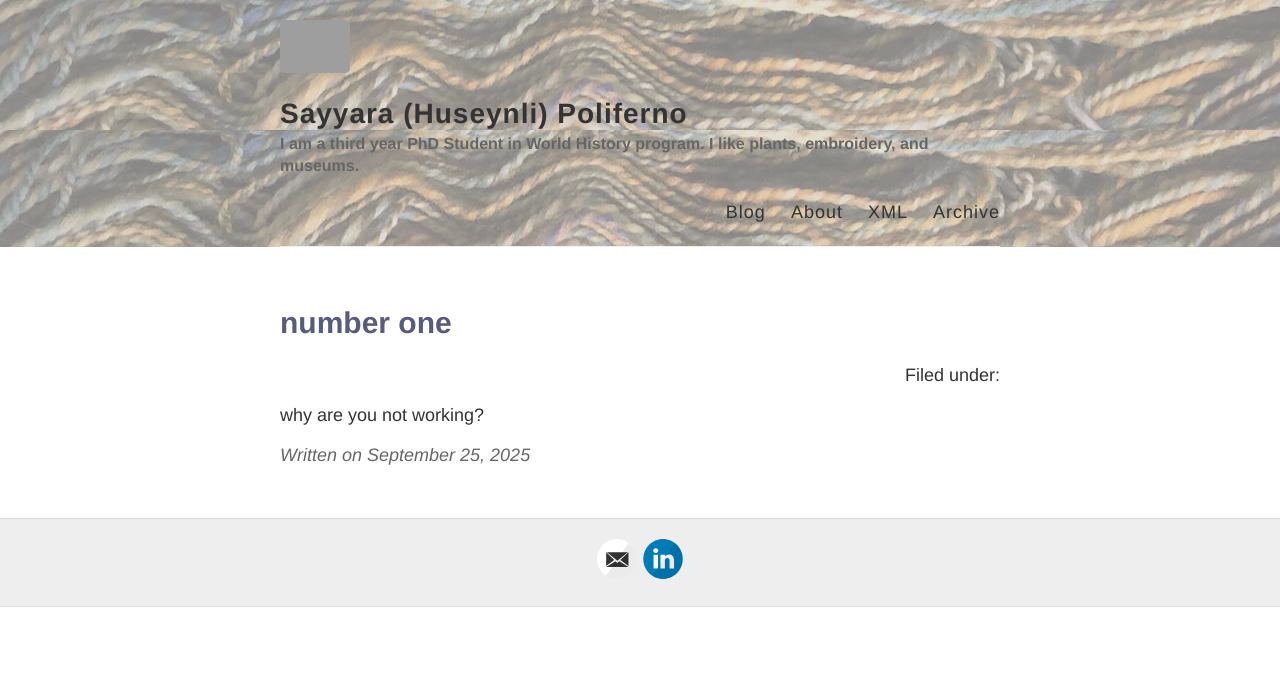
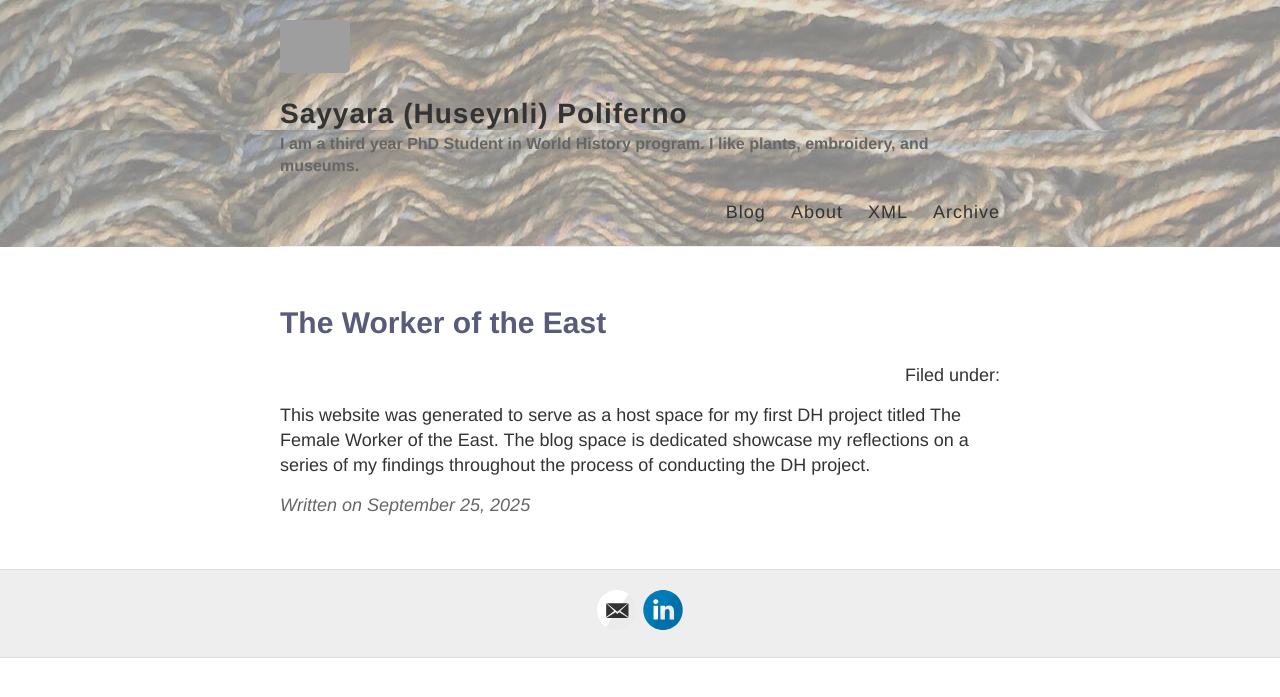
Before and after one commit to sayyarahuseynli/sayyarahuseynli.github.io, a Jekyll site: the page built from _posts/2025-09-25-number-one.md, in a window 1280 px wide. Shown: the top 697 px of the page. Built offline with Jekyll 4.4.1, drawn with Linux system fonts in a browser that asks for light colours; grey boxes are pictures that could not be loaded.

Commit message:
blog post upd

```diff
--- a/_posts/2025-09-25-number-one.md
+++ b/_posts/2025-09-25-number-one.md
@@ -1,6 +1,6 @@
 ---
 layout: post
-title: number one
+title: The Worker of the East
 ---
 
-why are you not working?
+This website was generated to serve as a host space for my first DH project titled The Female Worker of the East. The blog space is dedicated showcase my reflections on a series of my  findings throughout the process of conducting the DH project.
```
Also changed, not shown: 1 other file.
